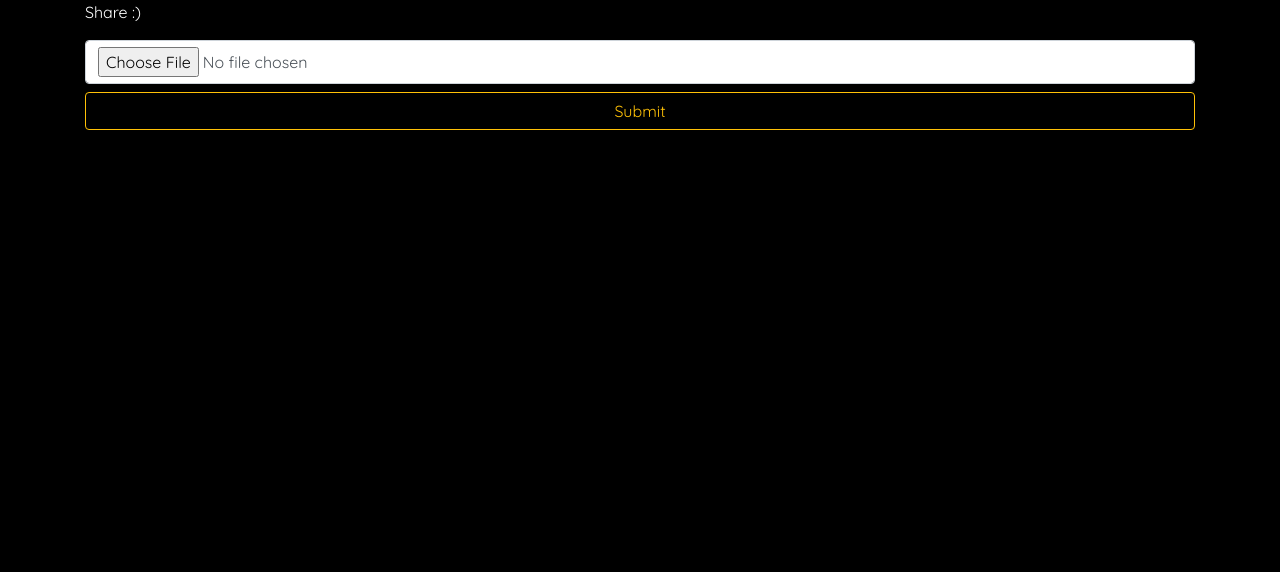
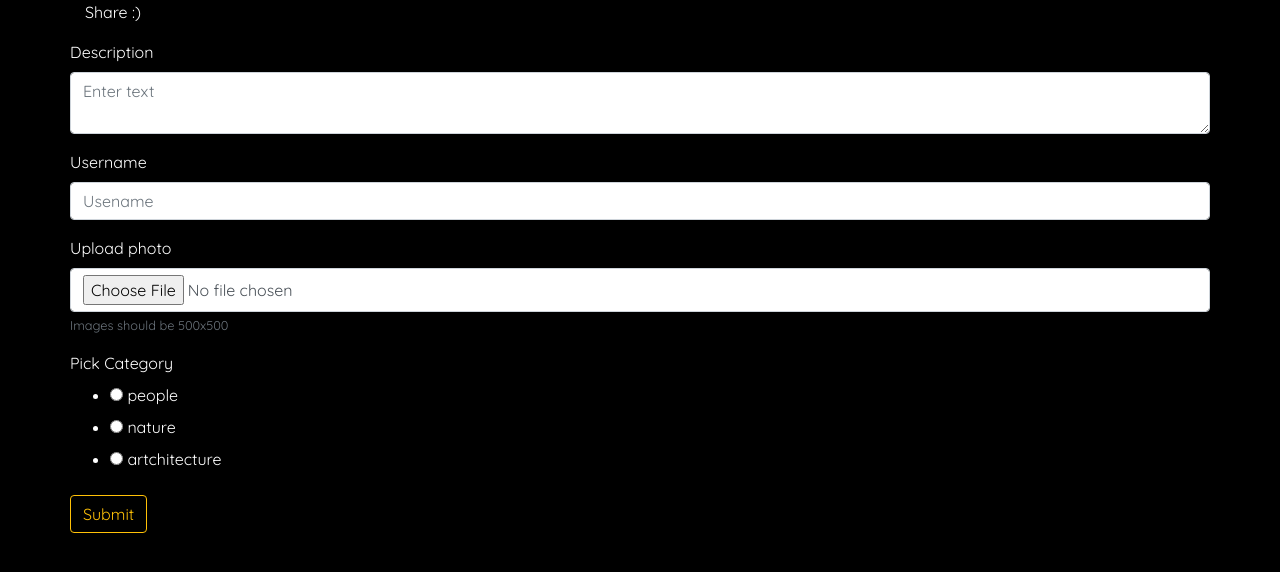
Before and after one commit to SamNgigi/Blog-Ip, a Flask app: page /blog in a window 1280 px wide. Shown: the part 56-628 px from the top of the page. Run offline with Flask 2, Linux system fonts and the light colour scheme; some libraries are stand-ins or nearby versions.

Commit message:
Blog form working

```diff
--- a/app/main/forms.py
+++ b/app/main/forms.py
@@ -1,12 +1,23 @@
 from flask_wtf import FlaskForm
-from wtforms import TextAreaField, SubmitField  # StringField,
+from wtforms import TextAreaField, SubmitField, StringField, RadioField
+from flask_wtf.file import FileField, FileAllowed, FileRequired
 from wtforms.validators import Required
+from .. import photos
+
+
+class BlogForm(FlaskForm):
+    p_body = TextAreaField('Description', validators=[Required()])
+    p_author = StringField('Username', validators=[Required()])
+    category = RadioField('Pick Category',
+                          choices=[('people', 'people'),
+                                   ('nature', 'nature'),
+                                   ('artchitecture', 'artchitecture')],
+                          validators=[Required()])
+    p_url = FileField('Upload photo', validators=[
+                      FileRequired(), FileAllowed(photos, 'Images only.')])
+    submit = SubmitField('Submit')
 
 
 class CommentForm(FlaskForm):
     comment = TextAreaField('Comment', validators=[Required()])
     submit = SubmitField('Submit')
-
-
-class DeleteForm(FlaskForm):
-    submit = SubmitField('x')
--- a/app/main/views.py
+++ b/app/main/views.py
@@ -1,7 +1,7 @@
 from . import main
 from flask import render_template, redirect, url_for, request
 from ..models import Blog, Comments
-from .forms import CommentForm
+from .forms import CommentForm, BlogForm
 from flask_login import login_required, current_user
 from .. import db, photos
 
@@ -23,10 +23,21 @@ def gallery():
 @main.route('/blog', methods=['GET', 'POST'])
 def blog():
     test = 'What does minimalism mean for you?'
-    if request.method == 'POST' and 'photo' in request.files:
-        filename = photos.save(request.files['photo'])
-        return filename
-    return render_template('blog.html', test=test)
+    blog_form = BlogForm()
+    if request.method == 'POST':
+        if blog_form.validate_on_submit():
+            p_body = blog_form.p_body.data
+            p_author = blog_form.p_author.data
+            category = blog_form.category.data
+            filename = photos.save(request.files['photo'])
+            new_post = Blog(p_body=p_body,
+                            p_author=p_author,
+                            category=category,
+                            filename=filename)
+            db.session.add(new_post)
+            db.session.commit()
+            return redirect(url_for('main.gallery'))
+    return render_template('blog.html', test=test, blog_form=blog_form)
 
 
 @main.route('/comments/<int:id>', methods=['GET', 'POST'])
--- a/app/templates/blog.html
+++ b/app/templates/blog.html
@@ -3,8 +3,34 @@
 <div class="container">
   <p>Share :)</p>
   <form action="" method='post' enctype='multipart/form-data'>
-    <input type="file" name="photo" class="form-control" class="form-control" required>
-    <input class="form-control btn btn-outline-warning mt-2" type="submit">
+    <div class="row mt-3">
+      {{blog_form.p_body.label}}
+    </div>
+    <div class="row">
+      {{blog_form.hidden_tag()}} {{blog_form.p_body(class_='form-control', placeholder="Enter text")}}
+    </div>
+    <div class="row mt-3">
+      {{blog_form.p_author.label}}
+    </div>
+    <div class="row">
+      {{blog_form.hidden_tag()}} {{blog_form.p_author(class_='form-control', placeholder="Usename")}}
+    </div>
+    <div class="row mt-3">
+      {{blog_form.p_url.label}}
+    </div>
+    <div class="row">
+      {{blog_form.hidden_tag()}} {{blog_form.p_url(class_='form-control')}}
+      <small id="" class="form-text text-muted">Images should be 500x500</small>
+    </div>
+    <div class="row mt-3">
+      {{blog_form.category.label}}
+    </div>
+    <div class="row form-check form-check-inline ">
+      {{blog_form.hidden_tag()}} {{blog_form.category(class_='form-check-input')}}
+    </div>
+    <div class="row">
+      {{blog_form.submit(class_="btn btn-outline-warning")}}
+    </div>
   </form>
 </div>
 
--- a/app/templates/gallery.html
+++ b/app/templates/gallery.html
@@ -9,9 +9,6 @@
   </li>
   <li class="nav-item tab">
     <a class="nav-link" data-toggle="tab" href="#Nature" role="tab">Nature</a>
-  </li>
-  <li class="nav-item tab">
-    <a class="nav-link" data-toggle="tab" href="#Qoutes" role="tab">Qoutes</a>
   </li>
   <li class="nav-item tab">
     <a class="nav-link" data-toggle="tab" href="#Architecture" role="tab">Architecture</a>
```
Also changed, not shown: app/models.py (+8 -10 lines), migrations/versions/759091c78bd5_edited_photos.py (added, +42 -0 lines).
